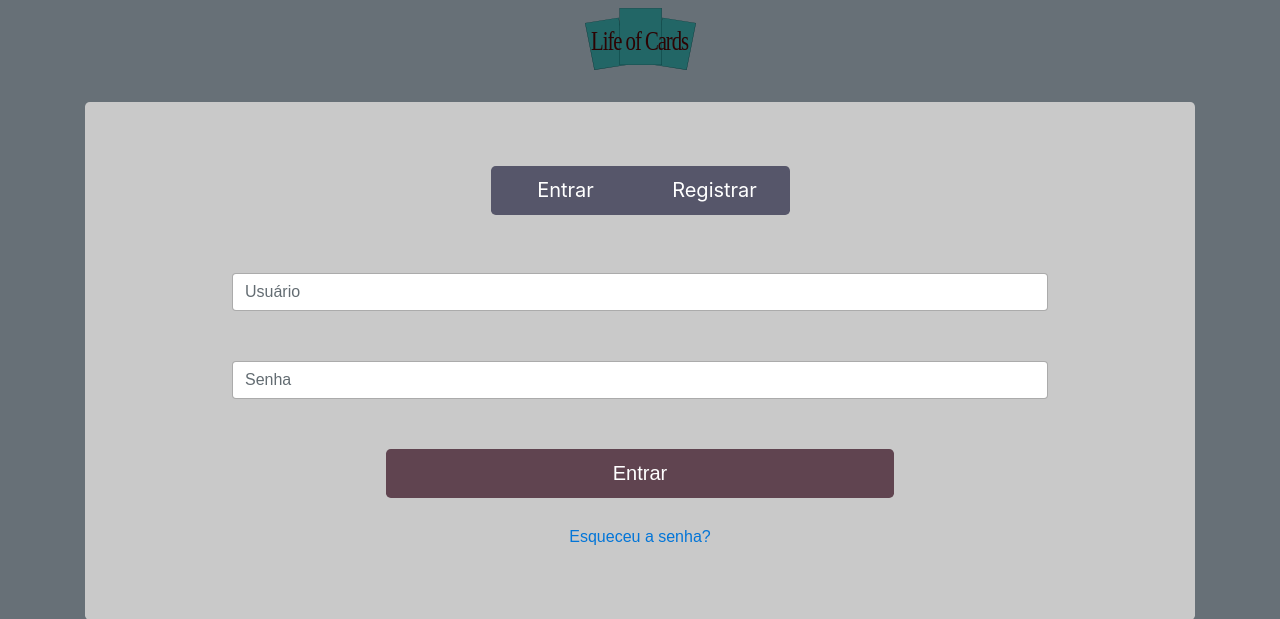
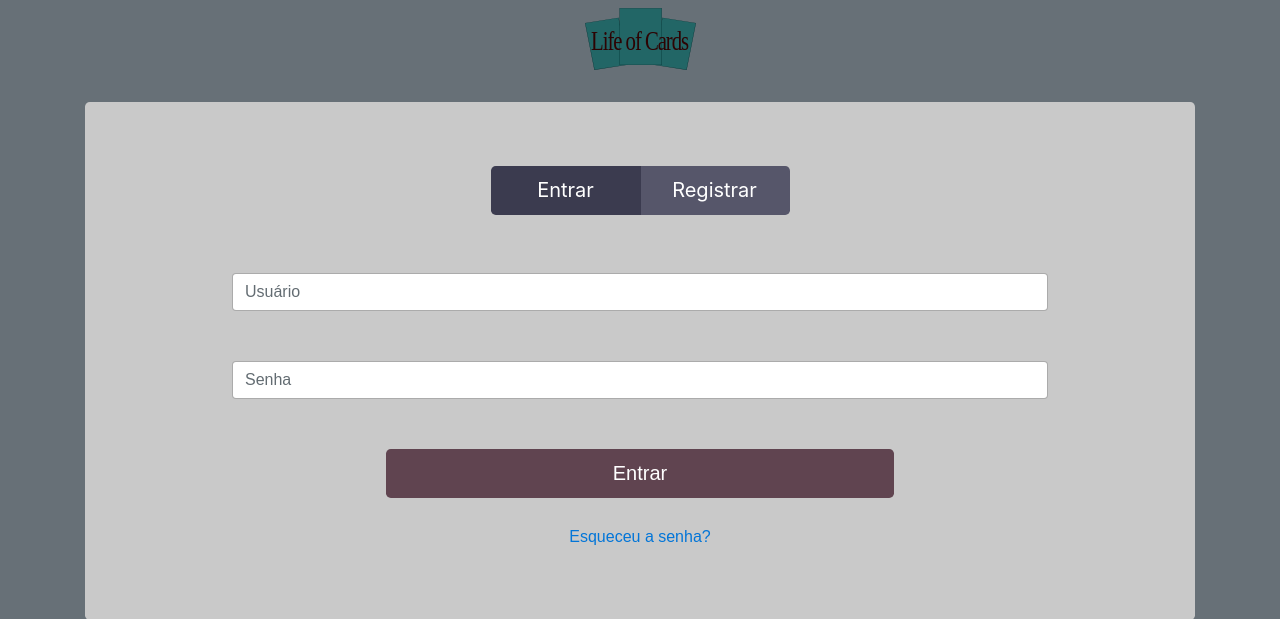
Before and after one commit to lucasrodrigues10/lifeofcards, a PHP site: page /pages/login.php in a window 1280 px wide. Shown: the top 619 px of the page. Run offline with PHP 8.4, Linux system fonts and the light colour scheme; some libraries are stand-ins or nearby versions.

Commit message:
login radio buttons color active consertado

```diff
--- a/css/style.css
+++ b/css/style.css
@@ -144,6 +144,9 @@ body {
 
     border-color: var(--botao1Hover) !important;
 
+}
+.active{
+   background-color: var(--botao1Hover) !important;
 }
 
 .btn-inventario:hover, .btn-perfil:hover, .btn-loja:hover, .btn-home:hover {
--- a/js/main.js
+++ b/js/main.js
@@ -112,4 +112,9 @@ $(document).ready(function () {
 
     });
 
+    $('#opt-log').click(function(){
+        $('label').removeClass('selected');
+        $(this).addClass('selected');
+    });
+
 });
--- a/pages/login.php
+++ b/pages/login.php
@@ -55,10 +55,9 @@ session_destroy();
 
             <div class="col-md-12 text-center">
                 <div class="btn-group btn-group-lg btn-group-justified" data-toggle="buttons">
-                    <label class="btn btn-primary  active " id="opt-log">
+                    <label class="btn btn-primary active" id="opt-log">
                         <input type="radio" name="options" id="option1" autocomplete="off" checked> Entrar
                     </label>
-
                     <label class="btn btn-primary" id="opt-reg">
                         <input type="radio" name="options" id="option2" autocomplete="off"> Registrar
                     </label>
```
